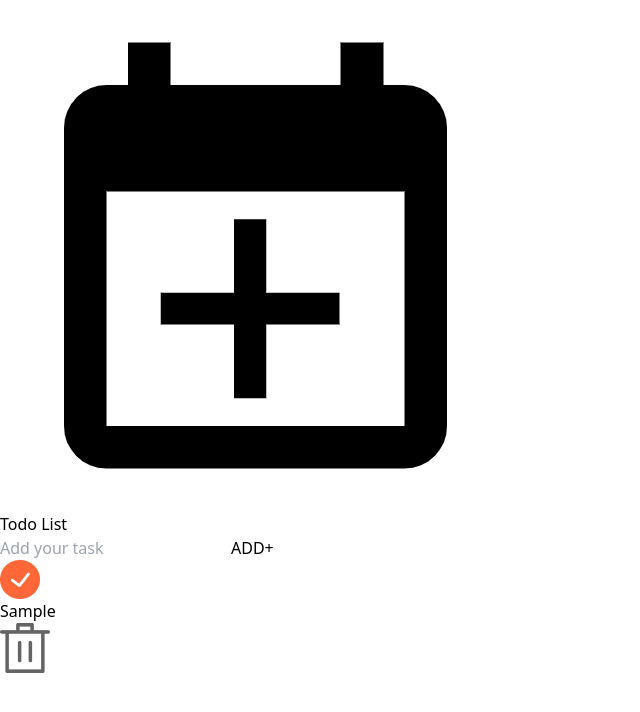
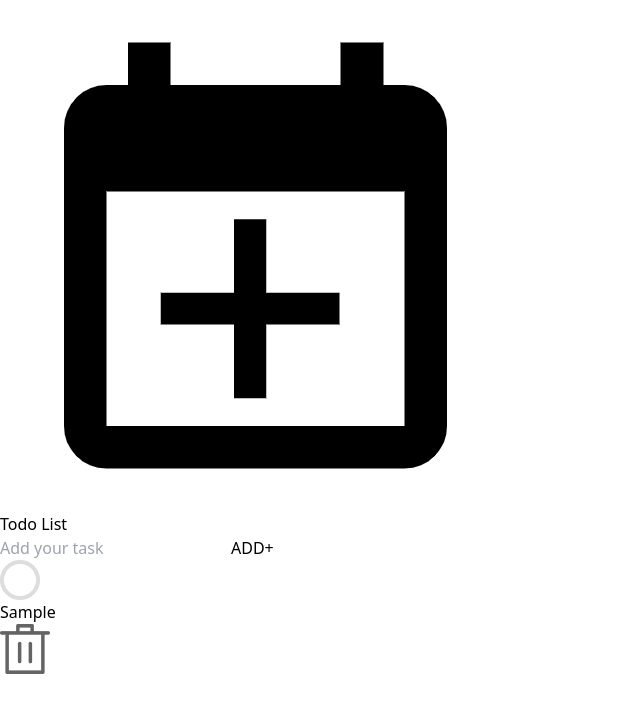
Before and after one commit to ReadyProgramReen/React-Todo-list, a React (Vite) app: page / in a window 1280 px wide. Both pictures are taken after typing "Sample" into the empty fields and a click on the button "ADD+". Shown: the top 712 px of the page, without its empty margins (0-640 px from the left). Built offline with nearby package versions, Linux system fonts and the light colour scheme.

Commit message:
added local storage

```diff
--- a/src/Components/Todo.jsx
+++ b/src/Components/Todo.jsx
@@ -5,7 +5,8 @@
 const Todo = () => {
 
     const inputRef = useRef();
-    const [todoList,setTodoList]=useState([])
+    const [todoList,setTodoList]=useState(localStorage.getItem("todos")?
+JSON.parse(localStorage.getItem('todos')):[] );
 
     // Add function
     const add =()=>{
@@ -43,7 +44,7 @@
         })
     }
     useEffect(()=>{
-    console.log(todoList)
+        localStorage.setItem('todos',JSON.stringify(todoList));
     },[todoList])
 
   return (
--- a/src/Components/TodoItems.jsx
+++ b/src/Components/TodoItems.jsx
@@ -11,8 +11,9 @@
 
     {/* todo item */}
         <div onClick={()=>{toggle(id)}} className='flex flex-1 items-center cursor-pointer'>
-            <img src={tick} alt="" className='w-7' />
-            <p className='text-slate-700 ml-4 text-[17px]'>{text}</p>
+            <img src={isComplete ? tick: not_tick} alt="" className='w-7' />
+            <p className={`text-slate-700 ml-4 text-[17px] decoration-slate-500s
+            ${isComplete? "line-through":""} `}>{text}</p>
         </div>
 
     {/* Delete icon */}
```
